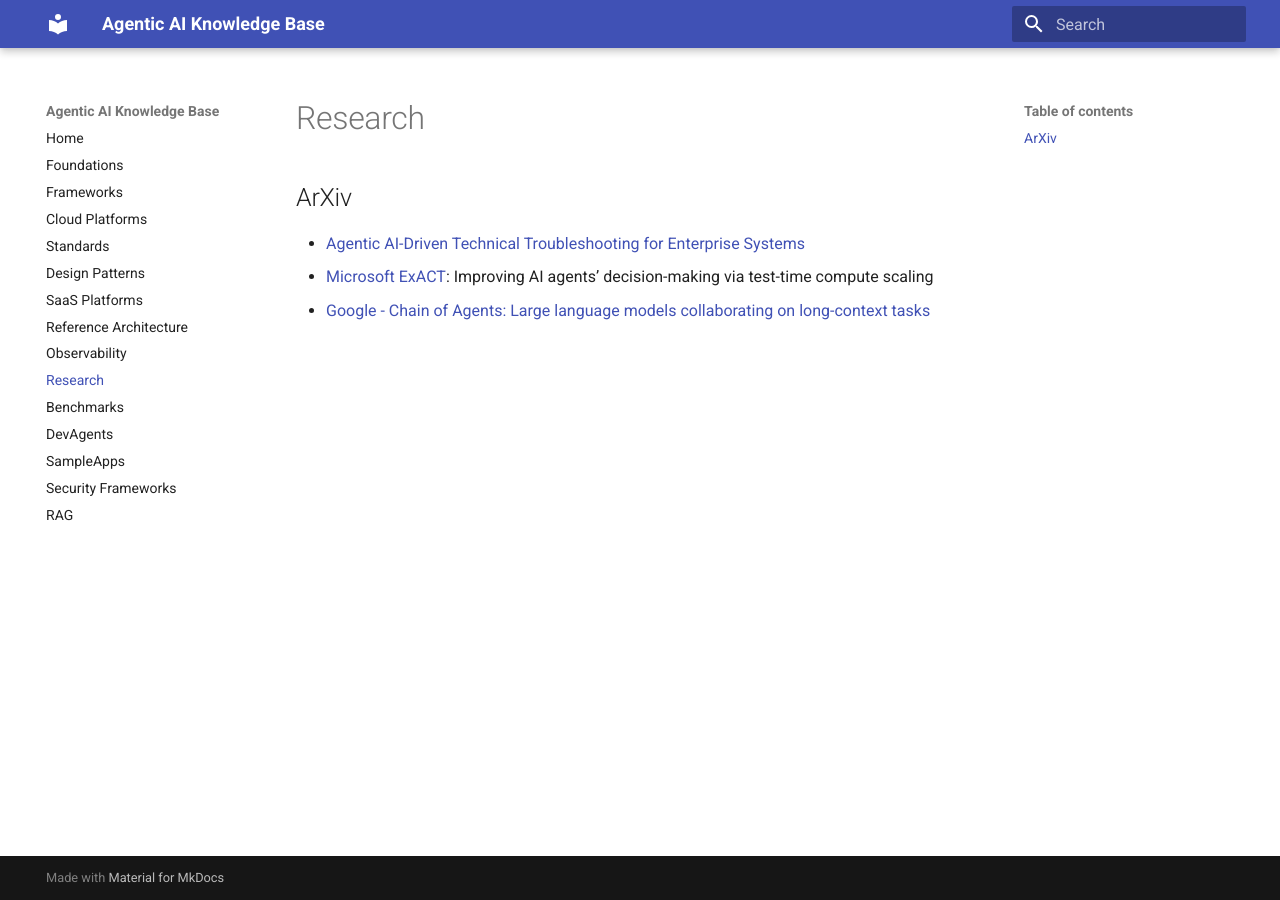
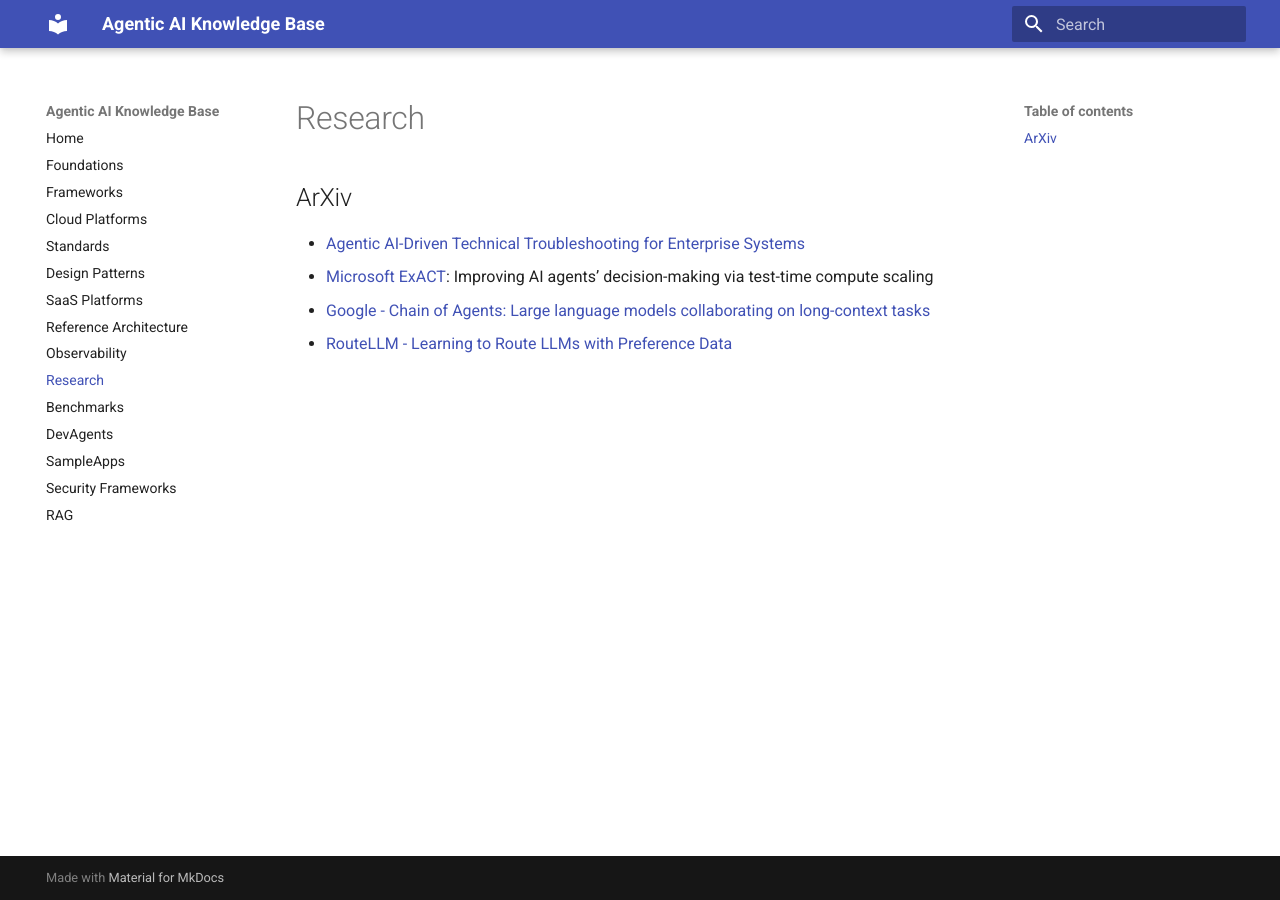
Before and after one commit to ankurkumarz/agentic-ai-knowledge-base, an MkDocs documentation site: the page built from docs/Research/README.md, in a window 1280 px wide. Built offline with MkDocs 1.6.1 and Material for MkDocs 9.7.7, drawn with Linux system fonts in a browser that asks for light colours; some of the changed lines change nothing that is shown.

Commit message:
Update README.md

```diff
--- a/docs/Research/README.md
+++ b/docs/Research/README.md
@@ -1,5 +1,5 @@
 ---
-title: Researh Papers
+title: Research Papers
 ---
 
 ## ArXiv
@@ -7,3 +7,4 @@ title: Researh Papers
 - [Agentic AI-Driven Technical Troubleshooting for Enterprise Systems](https://arxiv.org/abs/2412.12006)
 - [Microsoft ExACT](https://www.microsoft.com/en-us/research/blog/exact-improving-ai-agents-decision-making-via-test-time-compute-scaling/): Improving AI agents’ decision-making via test-time compute scaling
 - [Google - Chain of Agents: Large language models collaborating on long-context tasks](https://research.google/blog/chain-of-agents-large-language-models-collaborating-on-long-context-tasks/)
+- [RouteLLM - Learning to Route LLMs with Preference Data](https://arxiv.org/abs/2406.18665)
```
